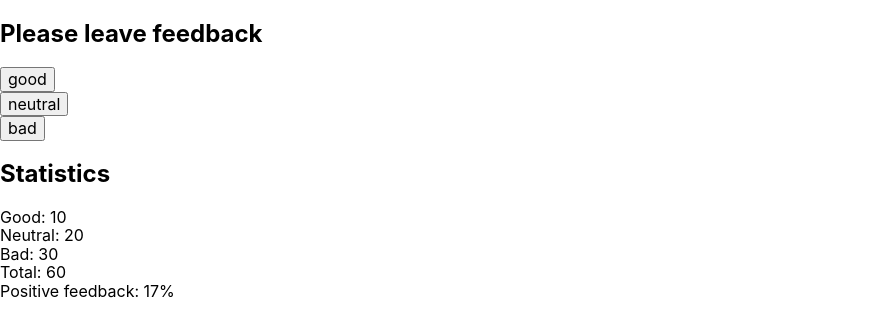
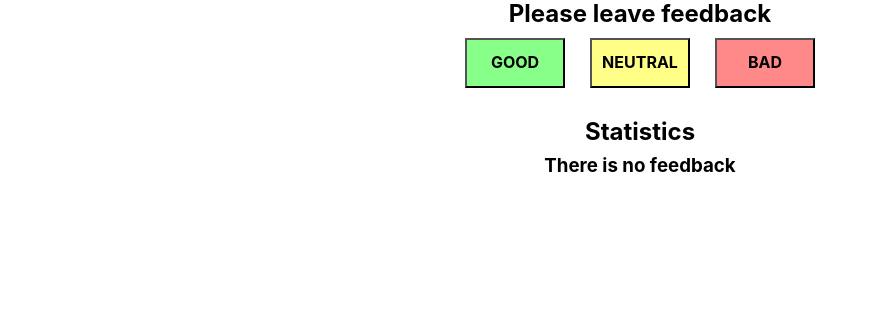
Before and after one commit to Falconoff/goit-react-hw-02-feedback, a React (Create React App) app: page / in a window 1280 px wide. Shown: the top 336 px of the page, without its empty margins (0-878 px from the left). Built offline with nearby package versions, Linux system fonts and the light colour scheme.

Commit message:
add solution

```diff
--- a/package.json
+++ b/package.json
@@ -9,6 +9,7 @@
     "@testing-library/user-event": "^12.8.3",
     "gh-pages": "^3.2.3",
     "modern-normalize": "^1.1.0",
+    "nanoid": "^3.1.30",
     "node-sass": "^6.0.1",
     "prop-types": "^15.7.2",
     "react": "^17.0.2",
--- a/src/components/App/App.jsx
+++ b/src/components/App/App.jsx
@@ -3,69 +3,60 @@ import { Component } from 'react';
 import Section from '../Section/Section';
 import Statistics from '../Statistics/Statistics';
 import FeedbackOptions from '../FeedbackOptions/FeedbackOptions';
-// import Feedback from '../Feedback/Feedback';
-import './App.module.scss';
-// import '../../styles/reset.scss';
-
-// function App() {
-//   return (
-//     <div className="app">
-//       <Feedback />
-//     </div>
-//   );
-// }
+import Notification from '../Notification/Notification';
 
 class App extends Component {
   state = {
-    good: 10,
-    neutral: 20,
-    bad: 30,
+    good: 0,
+    neutral: 0,
+    bad: 0,
   };
 
   countTotalFeedback() {
-    // console.log('countTotalFeedback', this.state);
     let valuesArr = Object.values(this.state);
-    console.log('valuesArr', valuesArr);
-    this.optionsArr();
-    const summ = valuesArr.reduce((acc, value) => acc + value, 0);
-    // console.log('summ', summ);
-    return summ;
+    const summFeedbacks = valuesArr.reduce((acc, value) => acc + value, 0);
+    return summFeedbacks;
   }
 
   countPositiveFeedbackPercentage() {
-    const summ = this.countTotalFeedback();
-    const goodAmount = this.state.good;
-    // console.log(
-    //   'countPositiveFeedbackPercentage',
-    //   Math.round((goodAmount * 100) / summ),
-    // );
-    return Math.round((goodAmount * 100) / summ);
+    const summFeedbacks = this.countTotalFeedback();
+    const goodFeedbacksAmount = this.state.good;
+    return Math.round((goodFeedbacksAmount * 100) / summFeedbacks);
   }
 
-  optionsArr() {
-    const arr = Object.keys(this.state);
-    console.log('keysArr', arr);
-    return arr;
-  }
+  handleIncrement = key => {
+    this.setState(prevState => {
+      return {
+        [key]: prevState[key] + 1,
+      };
+    });
+  };
 
   render() {
+    const totalFeedbacks = this.countTotalFeedback();
+
     return (
       <>
         <Section title="Please leave feedback">
           <FeedbackOptions
-            options={this.optionsArr()}
-            onLeaveFeedback={'qwe'}
+            // makes an array of keys from State
+            options={Object.keys(this.state)}
+            onLeaveFeedback={this.handleIncrement}
           />
         </Section>
 
         <Section title="Statistics">
+          {totalFeedbacks ? (
             <Statistics
               good={this.state.good}
               neutral={this.state.neutral}
               bad={this.state.bad}
-            total={this.countTotalFeedback()}
+              total={totalFeedbacks}
               positivePercentage={this.countPositiveFeedbackPercentage()}
             />
+          ) : (
+            <Notification message="There is no feedback" />
+          )}
         </Section>
       </>
     );
--- a/src/components/App/App.module.scss
+++ /dev/null
@@ -1,38 +0,0 @@
-.app {
-  text-align: center;
-}
-
-.App-logo {
-  height: 40vmin;
-  pointer-events: none;
-}
-
-@media (prefers-reduced-motion: no-preference) {
-  .App-logo {
-    animation: App-logo-spin infinite 20s linear;
-  }
-}
-
-.App-header {
-  background-color: #282c34;
-  min-height: 100vh;
-  display: flex;
-  flex-direction: column;
-  align-items: center;
-  justify-content: center;
-  font-size: calc(10px + 2vmin);
-  color: white;
-}
-
-.App-link {
-  color: #61dafb;
-}
-
-@keyframes App-logo-spin {
-  from {
-    transform: rotate(0deg);
-  }
-  to {
-    transform: rotate(360deg);
-  }
-}
--- a/src/components/FeedbackOptions/FeedbackOptions.jsx
+++ b/src/components/FeedbackOptions/FeedbackOptions.jsx
@@ -1,20 +1,27 @@
-export default function FeedbackOptions({ options }) {
+import PropTypes from 'prop-types';
+import s from './FeedbackOptions.module.scss';
+
+export default function FeedbackOptions({ options, onLeaveFeedback }) {
   return (
-    <ul>
+    <ul className={s.list}>
       {options.map((item, index) => (
         <li key={index}>
-          <button type="button">{item}</button>
+          <button
+            type="button"
+            className={`${s.btn} ${s[item]}`}
+            onClick={() => {
+              onLeaveFeedback(item);
+            }}
+          >
+            {item}
+          </button>
         </li>
       ))}
-      {/* <li>
-        <button type="button">Good</button>
-      </li>
-      <li>
-        <button type="button">Neutral</button>
-      </li>
-      <li>
-        <button type="button">Bad</button>
-      </li> */}
     </ul>
   );
 }
+
+FeedbackOptions.propTypes = {
+  options: PropTypes.array.isRequired,
+  onLeaveFeedback: PropTypes.func.isRequired,
+};
--- /dev/null
+++ b/src/components/FeedbackOptions/FeedbackOptions.module.scss
@@ -0,0 +1,34 @@
+.list {
+  display: flex;
+  justify-content: space-evenly;
+}
+
+.btn {
+  width: 100px;
+  height: 50px;
+  text-transform: uppercase;
+  font-weight: bold;
+  cursor: pointer;
+}
+
+.good {
+  background-color: #8f8;
+  &:hover,
+  &:focus {
+    background-color: #4f4;
+  }
+}
+.neutral {
+  background-color: #ff8;
+  &:hover,
+  &:focus {
+    background-color: #ff0;
+  }
+}
+.bad {
+  background-color: #f88;
+  &:hover,
+  &:focus {
+    background-color: #f66;
+  }
+}
--- /dev/null
+++ b/src/components/Notification/Notification.jsx
@@ -0,0 +1,9 @@
+import PropTypes from 'prop-types';
+
+export default function Notification({ message }) {
+  return <h3>{message}</h3>;
+}
+
+Notification.propTypes = {
+  message: PropTypes.string.isRequired,
+};
--- a/src/components/Section/Section.jsx
+++ b/src/components/Section/Section.jsx
@@ -1,8 +1,15 @@
+import PropTypes from 'prop-types';
+import s from './Section.module.scss';
+
 export default function Section({ title, children }) {
   return (
-    <section>
-      <h2>{title}</h2>
+    <section className={s.section}>
+      <h2 className={s.title}>{title}</h2>
       {children}
     </section>
   );
 }
+
+Section.propTypes = {
+  title: PropTypes.string.isRequired,
+};
--- a/src/components/Section/Section.module.scss
+++ b/src/components/Section/Section.module.scss
@@ -0,0 +1,11 @@
+.section {
+  margin-left: auto;
+  margin-right: auto;
+  margin-bottom: 30px;
+  max-width: 400px;
+  text-align: center;
+}
+
+.title {
+  margin-bottom: 10px;
+}
--- a/src/components/Statistics/Statistics.jsx
+++ b/src/components/Statistics/Statistics.jsx
@@ -1,18 +1,26 @@
-// import { Component } from 'react';
-
-// import PropTypes from 'prop-types';
-// import s from './Feedback.module.scss';
+import PropTypes from 'prop-types';
+import s from './Statistics.module.scss';
 
 function Statistics({ good, neutral, bad, total, positivePercentage }) {
   return (
-    <ul>
-      <li>Good: {good}</li>
-      <li>Neutral: {neutral}</li>
-      <li>Bad: {bad}</li>
-      <li>Total: {total}</li>
-      <li>Positive feedback: {positivePercentage}%</li>
+    <ul className={s.list}>
+      <li className={s.list__item}>Good: {good}</li>
+      <li className={s.list__item}>Bad: {bad}</li>
+      <li className={s.list__item}>Neutral: {neutral}</li>
+      <li className={`${s.list__item} ${s.total}`}>Total: {total}</li>
+      <li className={`${s.list__item} ${s.total}`}>
+        Positive feedback: {positivePercentage}%
+      </li>
     </ul>
   );
 }
 
 export default Statistics;
+
+Statistics.propTypes = {
+  good: PropTypes.number.isRequired,
+  neutral: PropTypes.number.isRequired,
+  bad: PropTypes.number.isRequired,
+  total: PropTypes.number.isRequired,
+  positivePercentage: PropTypes.number.isRequired,
+};
--- /dev/null
+++ b/src/components/Statistics/Statistics.module.scss
@@ -0,0 +1,15 @@
+.list {
+  width: 250px;
+  margin: 0 auto;
+  font-size: 20px;
+  text-align: start;
+
+  &__item {
+    margin-bottom: 5px;
+  }
+}
+
+.total {
+  color: #55f;
+  font-weight: 500;
+}
--- a/src/index.css
+++ b/src/index.css
@@ -17,3 +17,14 @@ ul {
   padding: 0;
   list-style: none;
 }
+
+h1,
+h2,
+h3,
+h4,
+h5,
+h6,
+p {
+  margin: 0;
+  padding: 0;
+}
--- a/src/styles/reset.scss
+++ /dev/null
@@ -1,34 +0,0 @@
-ul,
-ol {
-  margin: 0;
-  padding: 0;
-  list-style: none;
-}
-
-h1,
-h2,
-h3,
-h4 {
-  font-size: 14px;
-
-  & {
-    margin-top: 0;
-    margin-bottom: 0;
-  }
-}
-
-p {
-  margin-top: 0;
-  margin-bottom: 0;
-}
-
-a {
-  text-decoration: none;
-  display: inline-block;
-}
-
-img {
-  display: block;
-  max-width: 100%;
-  height: auto;
-}
```
Lines whose indentation alone changed are shown as unchanged.
